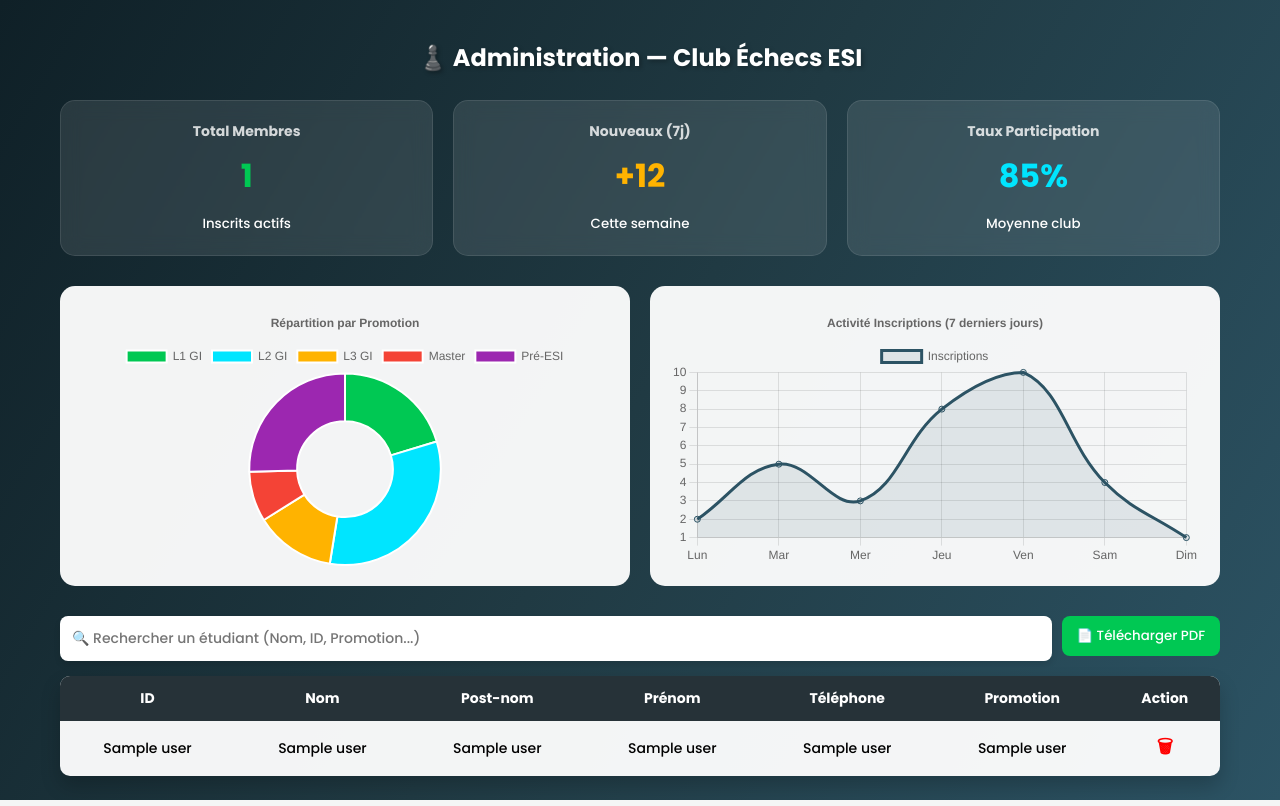
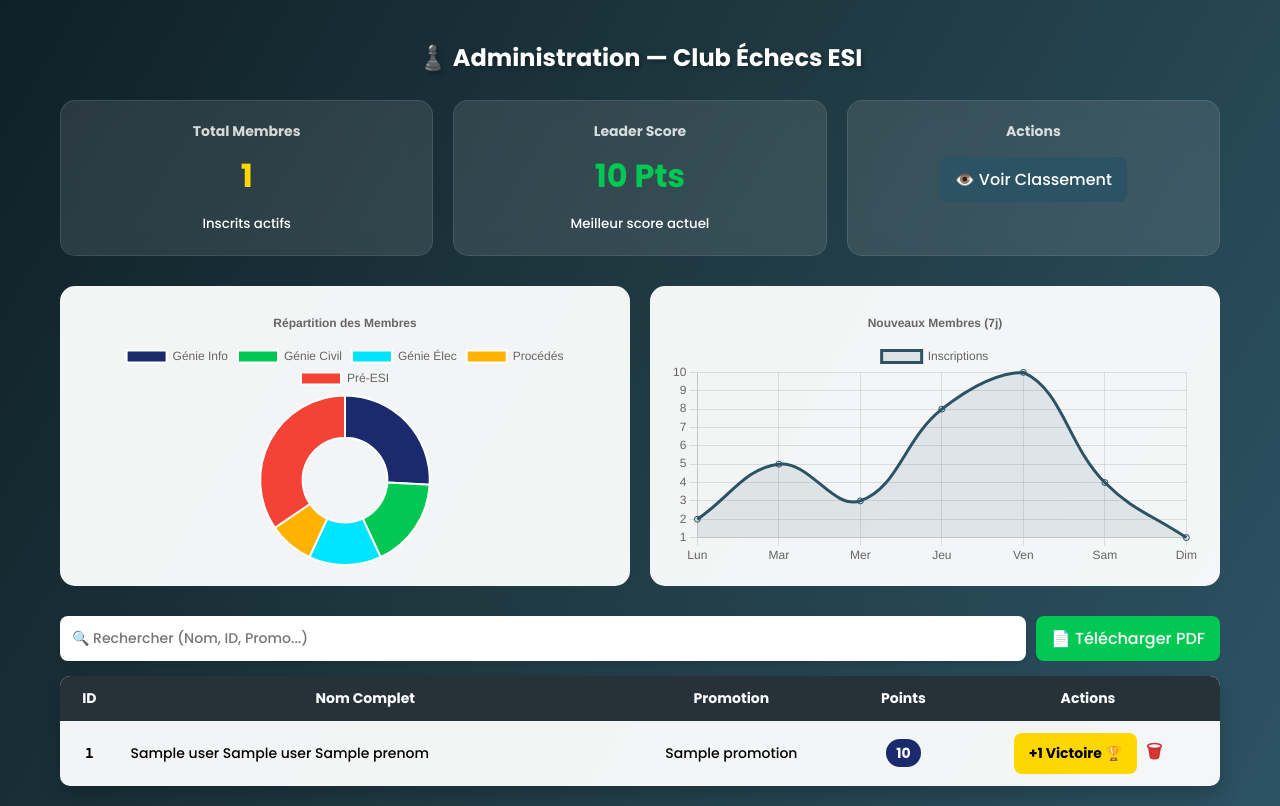
Before and after one commit to erno-ngoy/cee, a Flask app: page /admin in a window 1280 px wide. Run offline with Flask 3, Linux system fonts and the light colour scheme; tables that the repository leaves empty hold one stand-in row (values such as "Sample post"); a database or web service that is not in the repository returns one stand-in record (values such as "Sample title"); some libraries are stand-ins or nearby versions.

Commit message:
Mise à jour complète : PDF, Dashboard et Design

```diff
--- a/app.py
+++ b/app.py
@@ -22,13 +22,10 @@ users_auth = {
     "admin": generate_password_hash("esi-echecs-2025")
 }
 
-
 @auth.verify_password
 def verify_password(username, password):
-    if username in users_auth and \
-            check_password_hash(users_auth.get(username), password):
+    if username in users_auth and check_password_hash(users_auth.get(username), password):
         return username
-
 
 # =========================
 # CONNEXION POSTGRESQL
@@ -41,11 +38,11 @@ def get_db_connection():
         url = url.replace("postgres://", "postgresql://", 1)
     return psycopg2.connect(url)
 
-
 def init_db():
     try:
         conn = get_db_connection()
         c = conn.cursor()
+        # Création de la table avec la colonne points
         c.execute('''
             CREATE TABLE IF NOT EXISTS users (
                 id SERIAL PRIMARY KEY,
@@ -54,14 +51,23 @@ def init_db():
                 postnom TEXT,
                 prenom TEXT,
                 telephone TEXT,
-                promotion TEXT
+                promotion TEXT,
+                points INTEGER DEFAULT 0
             )
+        ''')
+        # Sécurité : Si la colonne points n'existe pas encore chez certains
+        c.execute('''
+            DO $$
+            BEGIN
+                IF NOT EXISTS (SELECT 1 FROM INFORMATION_SCHEMA.COLUMNS WHERE TABLE_NAME='users' AND COLUMN_NAME='points') THEN
+                    ALTER TABLE users ADD COLUMN points INTEGER DEFAULT 0;
+                END IF;
+            END $$;
         ''')
         conn.commit()
         conn.close()
     except Exception as e:
         print(f"Erreur DB : {e}")
-
 
 init_db()
 
@@ -74,41 +80,30 @@ SUCCESS_HTML = """
 <head>
     <meta name="viewport" content="width=device-width, initial-scale=1.0">
     <style>
-        body { background: linear-gradient(135deg, #0f2027, #2c5364); font-family: 'Segoe UI', sans-serif; display: flex; justify-content: center; align-items: center; min-height: 100vh; margin: 0; padding: 20px; }
-        .card { background: white; padding: 30px; border-radius: 20px; text-align: center; box-shadow: 0 20px 40px rgba(0,0,0,0.5); max-width: 450px; width: 100%; animation: pop 0.4s ease-out; border-top: 8px solid #1a2a6c; }
+        body { background: linear-gradient(135deg, #0f2027, #2c5364); font-family: 'Segoe UI', sans-serif; display: flex; justify-content: center; align-items: center; min-height: 100vh; margin: 0; padding: 20px; text-align: center; }
+        .card { background: white; padding: 30px; border-radius: 20px; box-shadow: 0 20px 40px rgba(0,0,0,0.5); max-width: 450px; width: 100%; animation: pop 0.4s ease-out; border-top: 8px solid #1a2a6c; }
         @keyframes pop { from { transform: scale(0.8); opacity: 0; } to { transform: scale(1); opacity: 1; } }
         .badge { background: #e8f5e9; color: #2e7d32; padding: 5px 15px; border-radius: 50px; font-size: 0.8em; font-weight: bold; margin-bottom: 15px; display: inline-block; }
         .badge.already { background: #fff3e0; color: #ef6c00; }
         .icon { font-size: 50px; margin: 10px 0; }
-        h2 { color: #1a2a6c; margin: 10px 0; font-size: 1.8em; }
-        .id-label { font-size: 0.9em; color: #777; margin-top: 20px; text-transform: uppercase; letter-spacing: 1px; }
-        .id-box { background: #1a2a6c; color: #ffd700; padding: 20px; margin: 10px 0; border-radius: 12px; font-size: 1.5em; font-weight: bold; font-family: 'Courier New', monospace; box-shadow: inset 0 2px 10px rgba(0,0,0,0.2); }
-        .info { color: #555; margin-bottom: 25px; font-size: 1.1em; line-height: 1.4; }
-        .btn { display: block; text-decoration: none; background: #1a2a6c; color: white; padding: 15px; border-radius: 12px; font-weight: bold; transition: 0.3s; margin-top: 10px; }
-        .btn:hover { background: #2c5364; transform: translateY(-2px); }
+        h2 { color: #1a2a6c; margin: 10px 0; }
+        .id-box { background: #1a2a6c; color: #ffd700; padding: 20px; margin: 15px 0; border-radius: 12px; font-size: 1.5em; font-weight: bold; font-family: monospace; }
+        .btn { display: block; text-decoration: none; background: #ffd700; color: #000; padding: 15px; border-radius: 12px; font-weight: bold; transition: 0.3s; margin-top: 20px; }
+        .btn:hover { background: #e6c200; transform: translateY(-2px); }
     </style>
 </head>
 <body>
     <div class="card">
-        {% if is_already %}
-            <div class="badge already">MEMBER DÉJÀ INSCRIT</div>
-        {% else %}
-            <div class="badge">NOUVELLE INSCRIPTION</div>
-        {% endif %}
-        <div class="icon">♟️</div>
-        <h2>Bienvenue, {{prenom}} !</h2>
-        <p class="info">Tes données sont sécurisées dans le registre du <b>Club d'Échecs ESI</b>.</p>
-
-        <div class="id-label">Ton Identifiant Unique</div>
+        {% if is_already %} <div class="badge already">DÉJÀ INSCRIT</div> {% else %} <div class="badge">INSCRIPTION RÉUSSIE</div> {% endif %}
+        <div class="icon">🏆</div>
+        <h2>Félicitations {{prenom}} !</h2>
         <div class="id-box">{{user_id}}</div>
-
-        <p style="font-size: 0.85em; color: #999;">Promotion : {{promotion}}</p>
-        <a href="/" class="btn">RETOUR À L'ACCUEIL</a>
+        <p>Ton compte est actif. Tu peux maintenant participer aux tournois et gagner des points.</p>
+        <a href="/classement" class="btn">VOIR LE CLASSEMENT PUBLIC</a>
     </div>
 </body>
 </html>
 """
-
 
 # =========================
 # ROUTES
@@ -126,55 +121,54 @@ def index():
         try:
             conn = get_db_connection()
             c = conn.cursor()
-
-            # 1. VÉRIFIER SI LA PERSONNE EXISTE DÉJÀ
-            c.execute("""
-                SELECT user_id, prenom FROM users
-                WHERE nom=%s AND postnom=%s AND prenom=%s
-            """, (nom, postnom, prenom))
+            c.execute("SELECT user_id FROM users WHERE nom=%s AND postnom=%s AND prenom=%s", (nom, postnom, prenom))
             existing_user = c.fetchone()
 
             if existing_user:
-                # Si elle existe, on récupère ses infos sans ré-ajouter
                 user_id = existing_user[0]
                 is_already = True
             else:
-                # 2. SI NOUVELLE PERSONNE, ON L'AJOUTE
                 c.execute("SELECT COUNT(*) FROM users WHERE promotion = %s", (promotion,))
                 count = c.fetchone()[0] + 1
                 user_id = f"{promotion}-{nom}-{str(count).zfill(3)}"
-
-                c.execute("""
-                    INSERT INTO users (user_id, nom, postnom, prenom, telephone, promotion)
-                    VALUES (%s, %s, %s, %s, %s, %s)
-                """, (user_id, nom, postnom, prenom, telephone, promotion))
+                c.execute("INSERT INTO users (user_id, nom, postnom, prenom, telephone, promotion) VALUES (%s, %s, %s, %s, %s, %s)",
+                          (user_id, nom, postnom, prenom, telephone, promotion))
                 conn.commit()
                 is_already = False
-
             conn.close()
-            return render_template_string(SUCCESS_HTML, user_id=user_id, prenom=prenom, promotion=promotion,
-                                          is_already=is_already)
-
+            return render_template_string(SUCCESS_HTML, user_id=user_id, prenom=prenom, is_already=is_already)
         except Exception as e:
-            return f"Erreur critique : {e}"
-
+            return f"Erreur : {e}"
     return render_template('index.html')
 
+@app.route('/classement')
+def classement():
+    conn = get_db_connection()
+    c = conn.cursor()
+    c.execute("SELECT prenom, nom, promotion, points FROM users ORDER BY points DESC, nom ASC")
+    members = c.fetchall()
+    conn.close()
+    return render_template('classement.html', members=members)
 
-# --- CONSERVEZ VOS AUTRES ROUTES (admin, delete, export_pdf) ICI ---
 @app.route('/admin')
 @auth.login_required
 def admin():
-    try:
-        conn = get_db_connection()
-        c = conn.cursor()
-        c.execute("SELECT * FROM users ORDER BY promotion ASC, nom ASC")
-        users = c.fetchall()
-        conn.close()
-        return render_template('admin.html', users=users)
-    except Exception as e:
-        return f"Erreur Admin : {e}"
+    conn = get_db_connection()
+    c = conn.cursor()
+    c.execute("SELECT id, user_id, nom, postnom, prenom, telephone, promotion, points FROM users ORDER BY points DESC, nom ASC")
+    users = c.fetchall()
+    conn.close()
+    return render_template('admin.html', users=users)
 
+@app.route('/add_point/<int:id>')
+@auth.login_required
+def add_point(id):
+    conn = get_db_connection()
+    c = conn.cursor()
+    c.execute("UPDATE users SET points = points + 1 WHERE id = %s", (id,))
+    conn.commit()
+    conn.close()
+    return redirect('/admin')
 
 @app.route('/delete/<int:id>')
 @auth.login_required
@@ -186,59 +180,28 @@ def delete(id):
     conn.close()
     return redirect('/admin')
 
-
 @app.route('/export_pdf')
 @auth.login_required
 def export_pdf():
     conn = get_db_connection()
     c = conn.cursor()
-    c.execute("SELECT user_id, nom, postnom, prenom, telephone, promotion FROM users ORDER BY promotion, nom ASC")
+    c.execute("SELECT user_id, nom, postnom, prenom, points, promotion FROM users ORDER BY points DESC")
     users = c.fetchall()
     conn.close()
-
     buffer = io.BytesIO()
-    doc = SimpleDocTemplate(buffer, pagesize=A4, rightMargin=1.5 * cm, leftMargin=1.5 * cm, topMargin=2 * cm,
-                            bottomMargin=2 * cm)
+    doc = SimpleDocTemplate(buffer, pagesize=A4)
     elements = []
     styles = getSampleStyleSheet()
-
-    def draw_background(canvas, doc):
-        canvas.saveState()
-        canvas.setFillColorRGB(0.9, 0.9, 0.9)
-        canvas.setFillAlpha(0.05)
-        pieces = "♟ ♜ ♞ ♝ ♚ ♛  " * 6
-        for i in range(0, 900, 70):
-            canvas.drawString(15, i, pieces)
-        canvas.setFont("Helvetica", 9)
-        canvas.setFillColor(colors.grey)
-        canvas.drawRightString(A4[0] - 1.5 * cm, 0.8 * cm, f"Page {canvas.getPageNumber()}")
-        canvas.restoreState()
-
-    title_style = styles['Title']
-    title_style.textColor = colors.HexColor('#1a2a6c')
-    elements.append(Paragraph("<b>♜ CLUB D'ÉCHECS ESI ♜</b>", title_style))
-    elements.append(Paragraph("<center>LISTE OFFICIELLE DES MEMBRES - 2025</center>", styles['Normal']))
-    elements.append(Spacer(1, 1 * cm))
-
-    data = [["N°", "ID MEMBRE", "NOM & PRÉNOM", "PROMOTION", "CONTACT"]]
-    for i, u in enumerate(users, 1):
-        full_name = f"{u[1]} {u[2]} {u[3]}"
-        data.append([i, u[0], full_name, u[5], u[4]])
-
-    table = Table(data, colWidths=[1 * cm, 4.5 * cm, 6.5 * cm, 3 * cm, 3 * cm])
-    table.setStyle(TableStyle([
-        ('BACKGROUND', (0, 0), (-1, 0), colors.HexColor('#2c3e50')),
-        ('TEXTCOLOR', (0, 0), (-1, 0), colors.whitesmoke),
-        ('ALIGN', (0, 0), (-1, -1), 'CENTER'),
-        ('FONTNAME', (0, 0), (-1, 0), 'Helvetica-Bold'),
-        ('GRID', (0, 0), (-1, -1), 0.5, colors.grey),
-        ('ROWBACKGROUNDS', (0, 1), (-1, -1), [colors.white, colors.HexColor('#f6f6f6')])
-    ]))
-    elements.append(table)
-    doc.build(elements, onFirstPage=draw_background, onLaterPages=draw_background)
+    elements.append(Paragraph("CLASSEMENT OFFICIEL - CLUB ESI", styles['Title']))
+    data = [["ID", "NOM COMPLET", "PROMO", "PTS"]]
+    for u in users:
+        data.append([u[0], f"{u[1]} {u[3]}", u[5], u[4]])
+    t = Table(data, colWidths=[4*cm, 8*cm, 3*cm, 2*cm])
+    t.setStyle(TableStyle([('BACKGROUND',(0,0),(-1,0),colors.grey),('GRID',(0,0),(-1,-1),1,colors.black)]))
+    elements.append(t)
+    doc.build(elements)
     buffer.seek(0)
-    return send_file(buffer, as_attachment=True, download_name="Membres_Club_Echecs.pdf", mimetype="application/pdf")
-
+    return send_file(buffer, as_attachment=True, download_name="classement.pdf", mimetype="application/pdf")
 
 if __name__ == '__main__':
     port = int(os.environ.get("PORT", 5000))
--- a/templates/admin.html
+++ b/templates/admin.html
@@ -9,10 +9,7 @@
     <script src="https://cdn.jsdelivr.net/npm/chart.js"></script>
 
     <style>
-        * {
-            box-sizing: border-box;
-            font-family: 'Poppins', sans-serif;
-        }
+        * { box-sizing: border-box; font-family: 'Poppins', sans-serif; }
 
         body {
             margin: 0;
@@ -22,18 +19,13 @@
             overflow-x: hidden;
         }
 
-        /* ♟️ ANIMATION ÉCHECS */
         body::before {
             content: "♟ ♜ ♞ ♝ ♚ ♛ ♟ ♜ ♞ ♝ ♚ ♛";
             position: fixed;
-            top: 0;
-            left: 0;
-            width: 200%;
-            height: 200%;
-            font-size: 40px;
-            color: rgba(255,255,255,0.05);
+            top: 0; left: 0; width: 200%; height: 200%;
+            font-size: 40px; color: rgba(255,255,255,0.05);
             animation: moveChess 30s linear infinite;
-            white-space: nowrap;
+            white-space: nowrap; z-index: -1;
         }
 
         @keyframes moveChess {
@@ -41,21 +33,11 @@
             to { transform: translateX(-50%) translateY(-50%); }
         }
 
-        .container {
-            position: relative;
-            padding: 20px;
-            z-index: 1;
-            max-width: 1200px;
-            margin: auto;
-        }
+        .container { position: relative; padding: 20px; z-index: 1; max-width: 1200px; margin: auto; }
 
-        h2 {
-            text-align: center;
-            margin-bottom: 25px;
-            text-shadow: 2px 2px 4px rgba(0,0,0,0.3);
-        }
+        h2 { text-align: center; margin-bottom: 25px; text-shadow: 2px 2px 4px rgba(0,0,0,0.3); }
 
-        /* 📊 DASHBOARD STYLES */
+        /* DASHBOARD STYLES */
         .dashboard-grid {
             display: grid;
             grid-template-columns: repeat(auto-fit, minmax(240px, 1fr));
@@ -75,7 +57,7 @@
 
         .stat-card:hover { transform: translateY(-5px); }
         .stat-card h3 { margin: 0; font-size: 14px; opacity: 0.8; }
-        .stat-card .value { font-size: 32px; font-weight: 700; margin: 10px 0; color: #00c853; }
+        .stat-card .value { font-size: 32px; font-weight: 700; margin: 10px 0; color: #ffd700; }
 
         .charts-container {
             display: grid;
@@ -91,7 +73,6 @@
             height: 300px;
         }
 
-        /* ELEMENTS EXISTANTS */
         .top-bar {
             display: flex;
             flex-wrap: wrap;
@@ -118,10 +99,13 @@
             cursor: pointer;
             font-weight: 500;
             transition: 0.3s;
+            text-decoration: none;
+            display: inline-block;
         }
 
         .btn-pdf { background: #00c853; color: #fff; }
-        .btn-pdf:hover { background: #00a042; }
+        .btn-win { background: #ffd700; color: #000; font-weight: bold; margin-right: 5px; }
+        .btn-win:hover { background: #ffc107; }
 
         table {
             width: 100%;
@@ -133,14 +117,16 @@
             box-shadow: 0 10px 20px rgba(0,0,0,0.2);
         }
 
-        th, td { padding: 12px; text-align: center; font-size: 14px; }
+        th, td { padding: 12px; text-align: center; font-size: 14px; vertical-align: middle; }
         th { background: #263238; color: #fff; }
         tr:nth-child(even) { background: #f2f2f2; }
-        .delete-btn { color: red; text-decoration: none; font-weight: bold; font-size: 18px; }
+        .delete-btn { color: #d32f2f; text-decoration: none; font-weight: bold; font-size: 18px; }
+        .pts-badge { background: #1a2a6c; color: #fff; padding: 4px 10px; border-radius: 20px; font-weight: bold; }
 
         @media (max-width: 768px) {
             .charts-container { grid-template-columns: 1fr; }
-            table { font-size: 12px; }
+            table { font-size: 11px; }
+            .btn-win { padding: 5px; font-size: 10px; }
         }
     </style>
 </head>
@@ -156,59 +142,55 @@
             <small>Inscrits actifs</small>
         </div>
         <div class="stat-card">
-            <h3>Nouveaux (7j)</h3>
-            <div class="value" style="color: #ffb300;">+12</div>
-            <small>Cette semaine</small>
+            <h3>Leader Score</h3>
+            <div class="value" style="color: #00c853;">
+                {% if users %}{{ users[0][7] }}{% else %}0{% endif %} Pts
+            </div>
+            <small>Meilleur score actuel</small>
         </div>
         <div class="stat-card">
-            <h3>Taux Participation</h3>
-            <div class="value" style="color: #00e5ff;">85%</div>
-            <small>Moyenne club</small>
+            <h3>Actions</h3>
+            <div style="margin-top:15px;">
+                <a href="/classement" class="btn btn-pdf" style="background:#2c5364;">👁️ Voir Classement</a>
+            </div>
         </div>
     </div>
 
     <div class="charts-container">
-        <div class="chart-box">
-            <canvas id="promoChart"></canvas>
-        </div>
-        <div class="chart-box">
-            <canvas id="activityChart"></canvas>
-        </div>
+        <div class="chart-box"><canvas id="promoChart"></canvas></div>
+        <div class="chart-box"><canvas id="activityChart"></canvas></div>
     </div>
 
     <div class="top-bar">
         <div class="search-box">
-            <input type="text" id="searchInput" placeholder="🔍 Rechercher un étudiant (Nom, ID, Promotion...)">
+            <input type="text" id="searchInput" placeholder="🔍 Rechercher (Nom, ID, Promo...)">
         </div>
-        <a href="/export_pdf">
-            <button class="btn btn-pdf">📄 Télécharger PDF</button>
-        </a>
+        <a href="/export_pdf" class="btn btn-pdf">📄 Télécharger PDF</a>
     </div>
 
     <table id="usersTable">
         <thead>
         <tr>
             <th>ID</th>
-            <th>Nom</th>
-            <th>Post-nom</th>
-            <th>Prénom</th>
-            <th>Téléphone</th>
+            <th>Nom Complet</th>
             <th>Promotion</th>
-            <th>Action</th>
+            <th>Points</th>
+            <th>Actions</th>
         </tr>
         </thead>
         <tbody>
         {% for user in users %}
         <tr>
-            <td>{{ user[1] }}</td>
-            <td>{{ user[2] }}</td>
-            <td>{{ user[3] }}</td>
-            <td>{{ user[4] }}</td>
-            <td>{{ user[5] }}</td>
+            <td style="font-family: monospace; font-weight: bold;">{{ user[1] }}</td>
+            <td style="text-align: left;">{{ user[2] }} {{ user[3] }} {{ user[4] }}</td>
             <td>{{ user[6] }}</td>
+            <td><span class="pts-badge">{{ user[7] }}</span></td>
             <td>
+                <a class="btn btn-win" href="/add_point/{{ user[0] }}" title="Ajouter une victoire">
+                    +1 Victoire 🏆
+                </a>
                 <a class="delete-btn" href="/delete/{{ user[0] }}"
-                   onclick="return confirm('Supprimer cet utilisateur ?')">
+                   onclick="return confirm('Supprimer cet utilisateur ?')" title="Supprimer">
                     🗑
                 </a>
             </td>
@@ -229,22 +211,21 @@
         });
     });
 
-    // 📈 GRAPHIQUE PAR PROMOTION (Exemple statique - adaptable via Jinja2)
+    // 📈 GRAPHIQUE PAR PROMOTION
     const ctxPromo = document.getElementById('promoChart').getContext('2d');
     new Chart(ctxPromo, {
         type: 'doughnut',
         data: {
-            labels: ['L1 GI', 'L2 GI', 'L3 GI', 'Master', 'Pré-ESI'],
+            labels: ['Génie Info', 'Génie Civil', 'Génie Élec', 'Procédés', 'Pré-ESI'],
             datasets: [{
-                label: 'Membres',
-                data: [12, 19, 8, 5, 15],
-                backgroundColor: ['#00c853', '#00e5ff', '#ffb300', '#f44336', '#9c27b0']
+                data: [15, 10, 8, 5, 20], // À dynamiser plus tard si besoin
+                backgroundColor: ['#1a2a6c', '#00c853', '#00e5ff', '#ffb300', '#f44336']
             }]
         },
         options: {
             responsive: true,
             maintainAspectRatio: false,
-            plugins: { title: { display: true, text: 'Répartition par Promotion' } }
+            plugins: { title: { display: true, text: 'Répartition des Membres' } }
         }
     });
 
@@ -266,7 +247,7 @@
         options: {
             responsive: true,
             maintainAspectRatio: false,
-            plugins: { title: { display: true, text: 'Activité Inscriptions (7 derniers jours)' } }
+            plugins: { title: { display: true, text: 'Nouveaux Membres (7j)' } }
         }
     });
 </script>
```
Also changed, not shown: templates/classement.html (added, +36 -0 lines).
